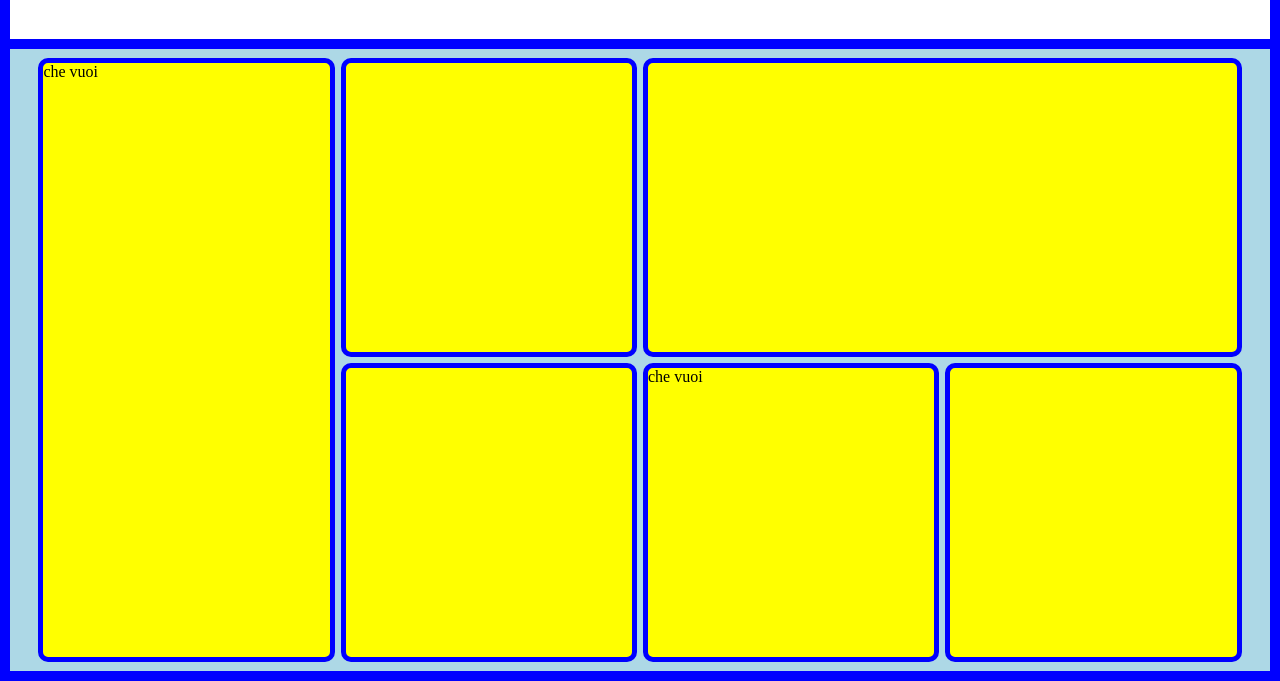
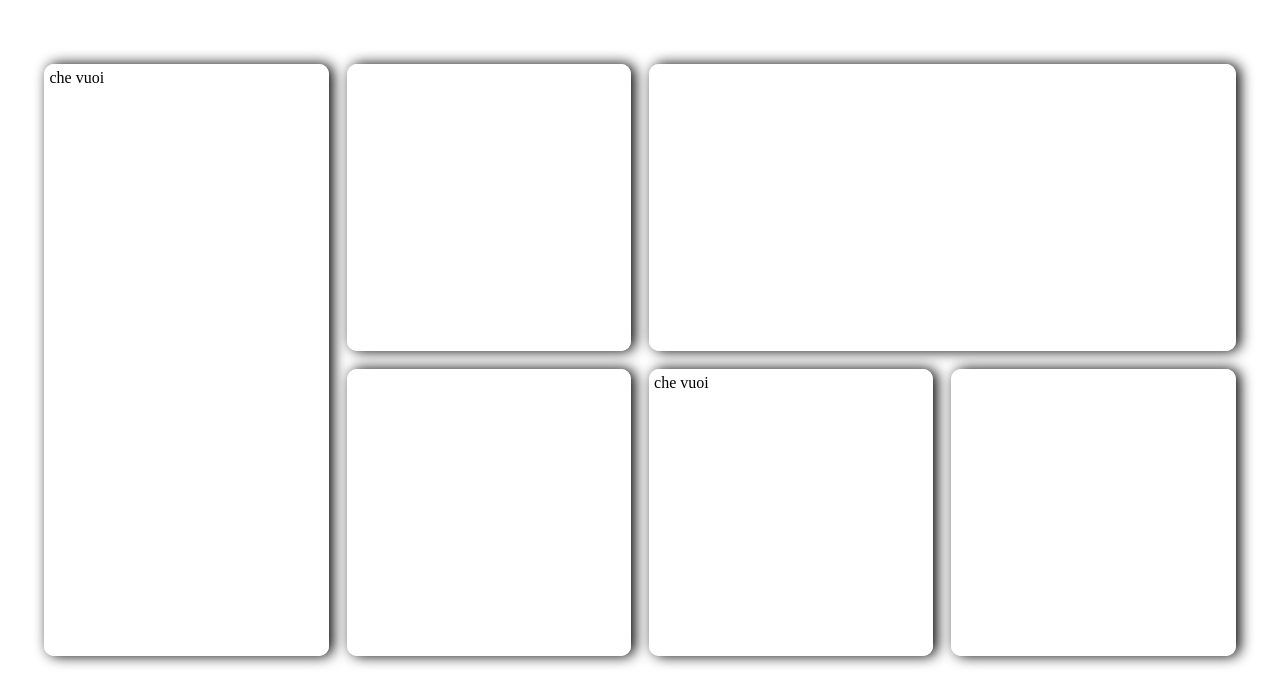
Before and after one commit to Fr4bz/Fr4bz.github.io, a plain HTML site: page prova1/index.html in a window 1280 px wide. Shown: the part 119-800 px from the top of the page. Drawn offline with Linux system fonts and the light colour scheme.

Commit message:
Update style.css

```diff
--- a/prova1/style.css
+++ b/prova1/style.css
@@ -10,7 +10,7 @@ body{
 	box-sizing: border-box;
 }
 div{
-	border: 5px solid blue;
+	border: 5px solid white;
 	height: 100%;
 	width: 100%;
 	padding: 0px;
@@ -33,7 +33,6 @@ div{
 	display: grid;
 	grid-template-rows: 50% 50%;
 	grid-template-columns: 25% 25% 25% 25%;
-	background-color:lightblue;
 	padding: 0.5% 2% 0.5% 2%;
 	justify-items:center;
 	align-items:center;
@@ -41,21 +40,20 @@ div{
 
 }
 .GridElement{
-	height:98%;
-	width:98%;
+	height:94%;
+	width:94%;
 	justify-self: center;
 	align-self: center;
-	background-color:yellow;
 	border-radius: 10px;
-
+	box-shadow: 4px 0px 14px 0px black;
 }
 .GridElement.due{
 	grid-row: span 2;
-	height:99%;
+	height:97%;
 }
 .GridElement.tre{
 	grid-column: span 2;
-	width:99%;
+	width:97%;
 }
 
 h1{
```
